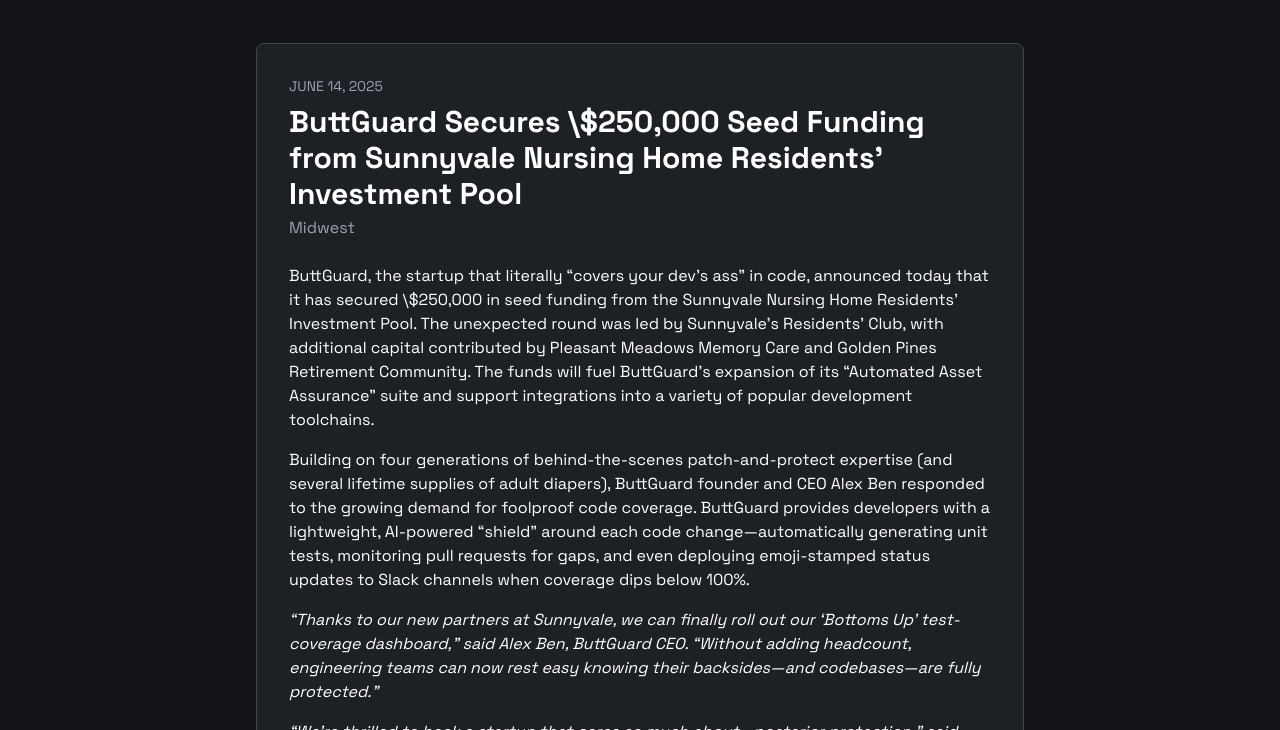
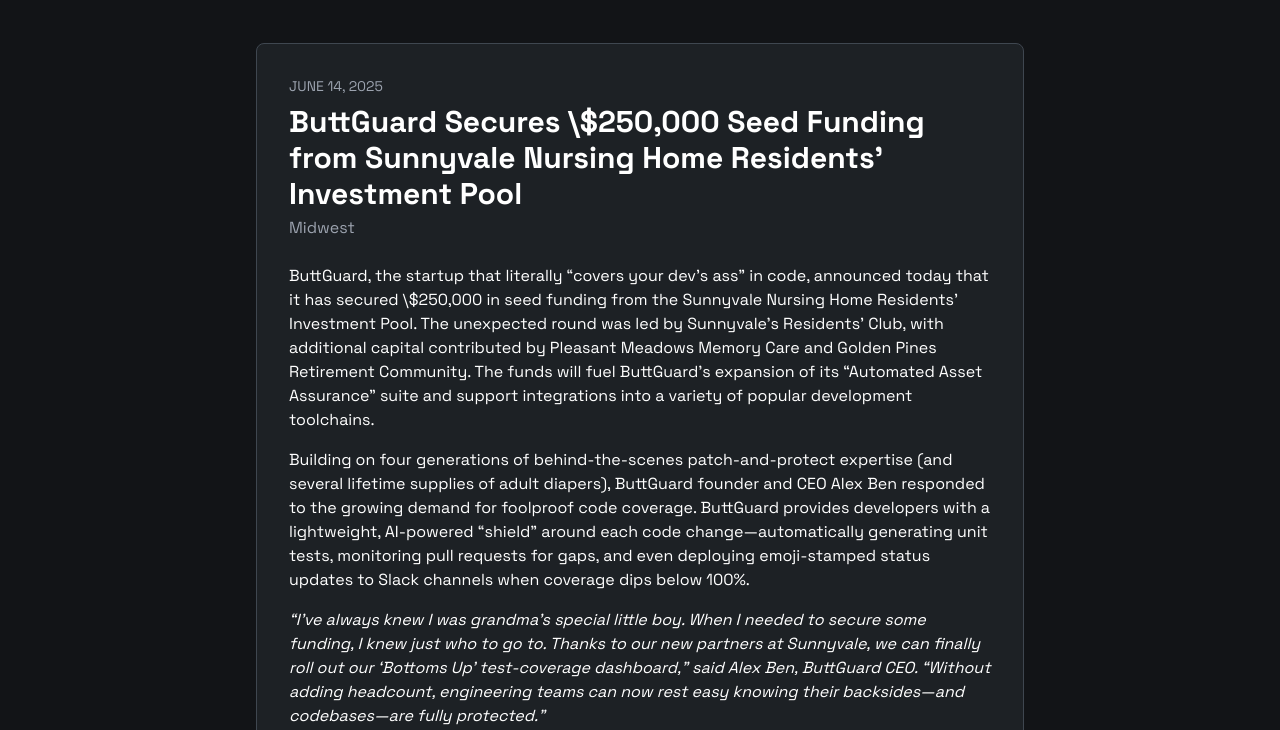
Before and after one commit to shiftnerd/buttguard.com, a plain HTML site: page press-release.html in a window 1280 px wide. Shown: the part 70-800 px from the top of the page. Drawn offline with nearby package versions, Linux system fonts and the light colour scheme.

Commit message:
Update press-release.html

```diff
--- a/press-release.html
+++ b/press-release.html
@@ -60,7 +60,8 @@
                         below 100%.
                     </p>
                     <p class="italic">
-                        “Thanks to our new partners at Sunnyvale, we can finally roll out our ‘Bottoms Up’ test-coverage
+                        “I've always knew I was grandma's special little boy. When I needed to secure some funding, I knew just who to go to.
+                        Thanks to our new partners at Sunnyvale, we can finally roll out our ‘Bottoms Up’ test-coverage
                         dashboard,” said Alex Ben, ButtGuard CEO. “Without adding headcount, engineering teams can now
                         rest easy knowing their backsides—and codebases—are fully protected.”
                     </p>
```
